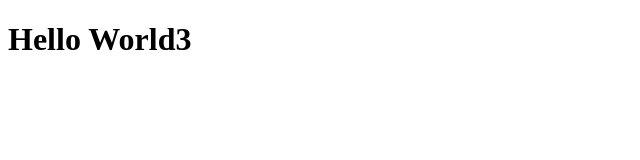
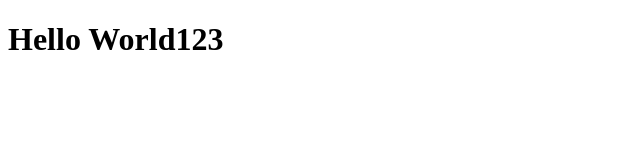
Before and after one commit to kitho/test, a plain HTML site: page index.html in a window 1280 px wide. Shown: the full height of the page, 0-640 px from the left. Drawn offline with Linux system fonts and the light colour scheme.

Commit message:
Try to make conflict

```diff
--- a/index.html
+++ b/index.html
@@ -5,7 +5,7 @@
 </head>
 
 <body>
-	<h1>Hello World3</h1>
+	<h1>Hello World123</h1>
 </body>
 
 </html>
```
